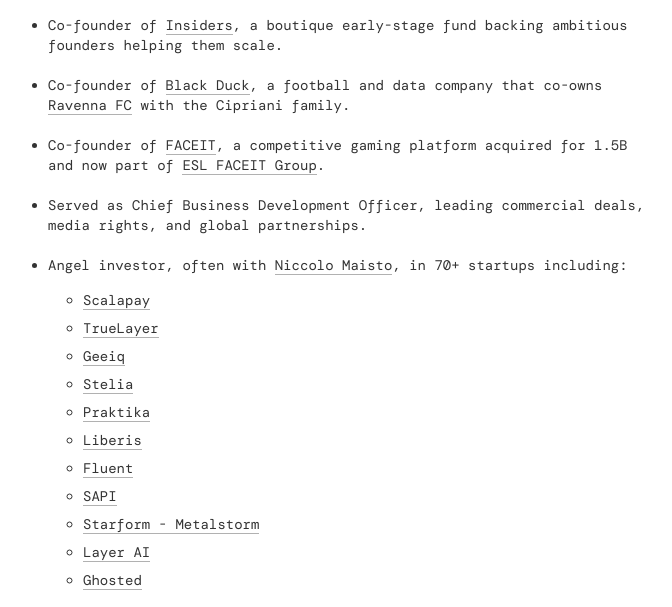
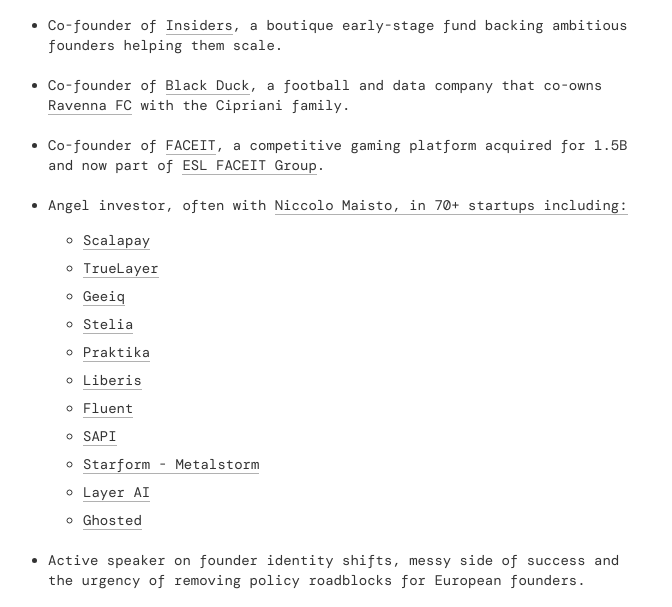
Before and after one commit to MA71SAN/attisani.com, a plain HTML site: page index.html in a window 1280 px wide. Shown: the part 80-687 px from the top of the page, without its empty margins (302-974 px from the left). Drawn offline with nearby package versions, Linux system fonts and the light colour scheme; a web font is replaced by a local one.

Commit message:
Update index.html

```diff
--- a/index.html
+++ b/index.html
@@ -216,11 +216,7 @@
                         Co-founder of <a href="https://faceit.com" target="_blank" rel="noopener">FACEIT</a>, a competitive gaming platform acquired for 1.5B and now part of <a href="https://eslfaceitgroup.com/" target="_blank" rel="noopener">ESL FACEIT Group</a>.
                     </p></li>
 
-                    <li><p>
-                        Served as Chief Business Development Officer, leading commercial deals, media rights, and global partnerships.
-                    </p></li>
-
-                    <li>Angel investor, often with <a href="https://nmaisto.com" target="_blank" rel="noopener">Niccolo Maisto</a>, in 70+ startups including:
+                    <li>Angel investor, often with <a href="https://www.linkedin.com/in/nmaisto/" target="_blank" rel="noopener">Niccolo Maisto, in 70+ startups including:
                         <ul style="margin-top: 15px;" aria-label="Investment Portfolio">
                             <li><a href="https://scalapay.com" target="_blank" rel="noopener">Scalapay</a></li>
                             <li><a href="https://truelayer.com" target="_blank" rel="noopener">TrueLayer</a></li>
```
